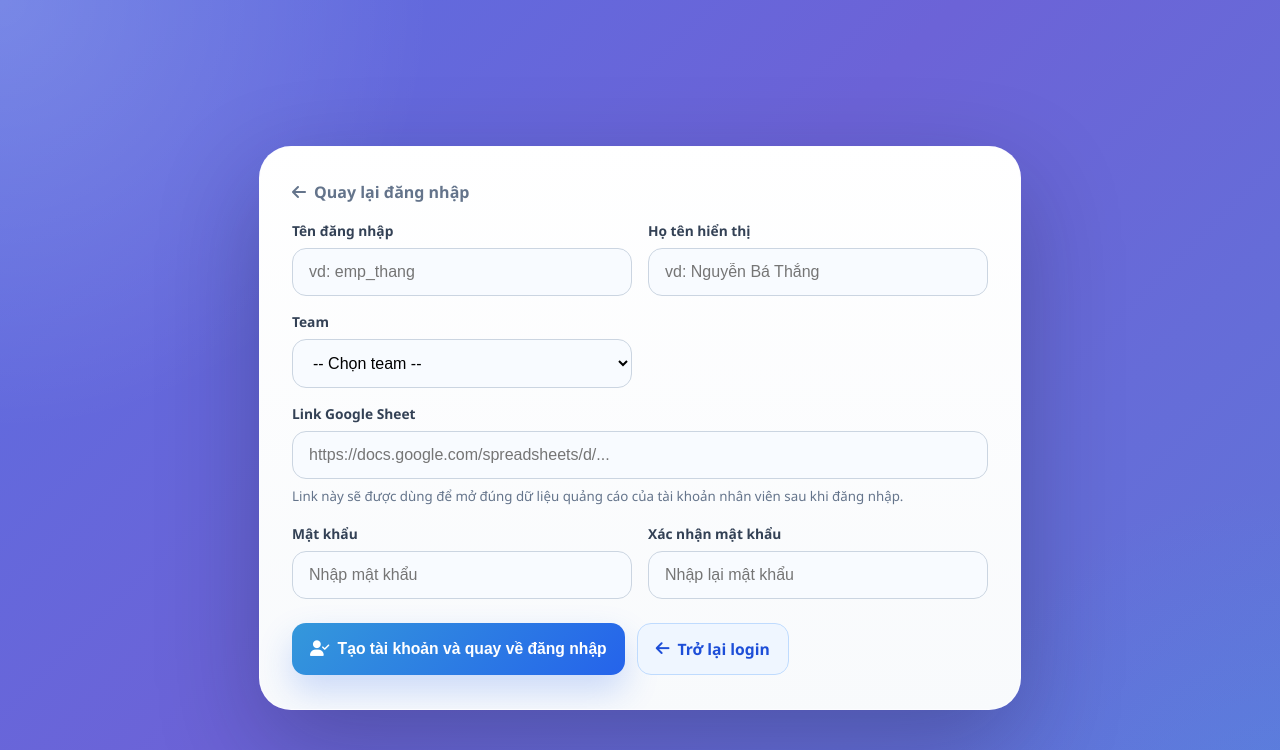
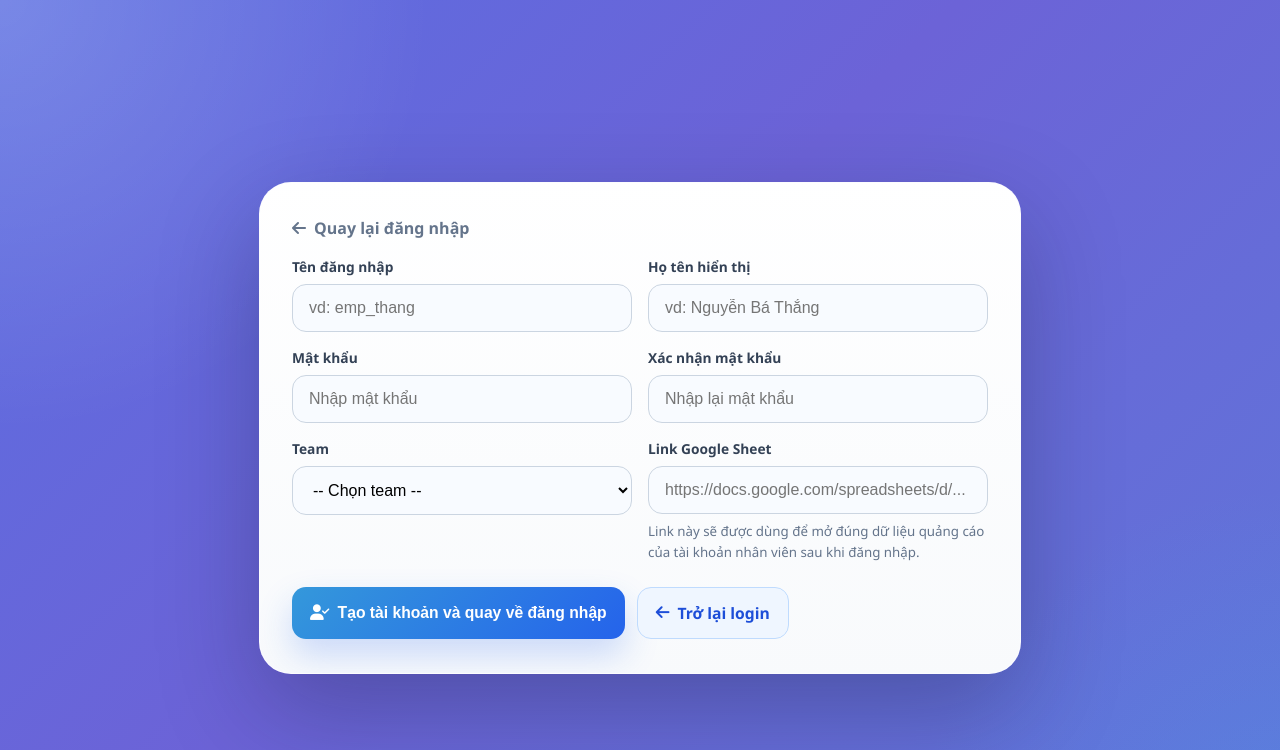
Before and after one commit to thanggdt999-source/chi-phi-ads-dashboard, a Flask app: page /register in a window 1280 px wide. Shown: the top 750 px of the page. Run offline with Flask 3, Linux system fonts and the light colour scheme.

Commit message:
ui: reorder register fields per requested row layout

```diff
--- a/web_app/templates/register.html
+++ b/web_app/templates/register.html
@@ -254,6 +254,14 @@
                             <input type="text" name="display_name" value="{{ form_values.display_name }}" placeholder="vd: Nguyễn Bá Thắng" required>
                         </div>
                         <div class="field">
+                            <label>Mật khẩu</label>
+                            <input type="password" name="password" placeholder="Nhập mật khẩu" required autocomplete="new-password">
+                        </div>
+                        <div class="field">
+                            <label>Xác nhận mật khẩu</label>
+                            <input type="password" name="confirm_password" placeholder="Nhập lại mật khẩu" required autocomplete="new-password">
+                        </div>
+                        <div class="field">
                             <label>Team</label>
                             <select name="team" required>
                                 <option value="">-- Chọn team --</option>
@@ -262,18 +270,10 @@
                                 {% endfor %}
                             </select>
                         </div>
-                        <div class="field full">
+                        <div class="field">
                             <label>Link Google Sheet</label>
                             <input type="text" name="sheet_url" value="{{ form_values.sheet_url }}" placeholder="https://docs.google.com/spreadsheets/d/..." required>
                             <small>Link này sẽ được dùng để mở đúng dữ liệu quảng cáo của tài khoản nhân viên sau khi đăng nhập.</small>
-                        </div>
-                        <div class="field">
-                            <label>Mật khẩu</label>
-                            <input type="password" name="password" placeholder="Nhập mật khẩu" required autocomplete="new-password">
-                        </div>
-                        <div class="field">
-                            <label>Xác nhận mật khẩu</label>
-                            <input type="password" name="confirm_password" placeholder="Nhập lại mật khẩu" required autocomplete="new-password">
                         </div>
                     </div>
 
```
